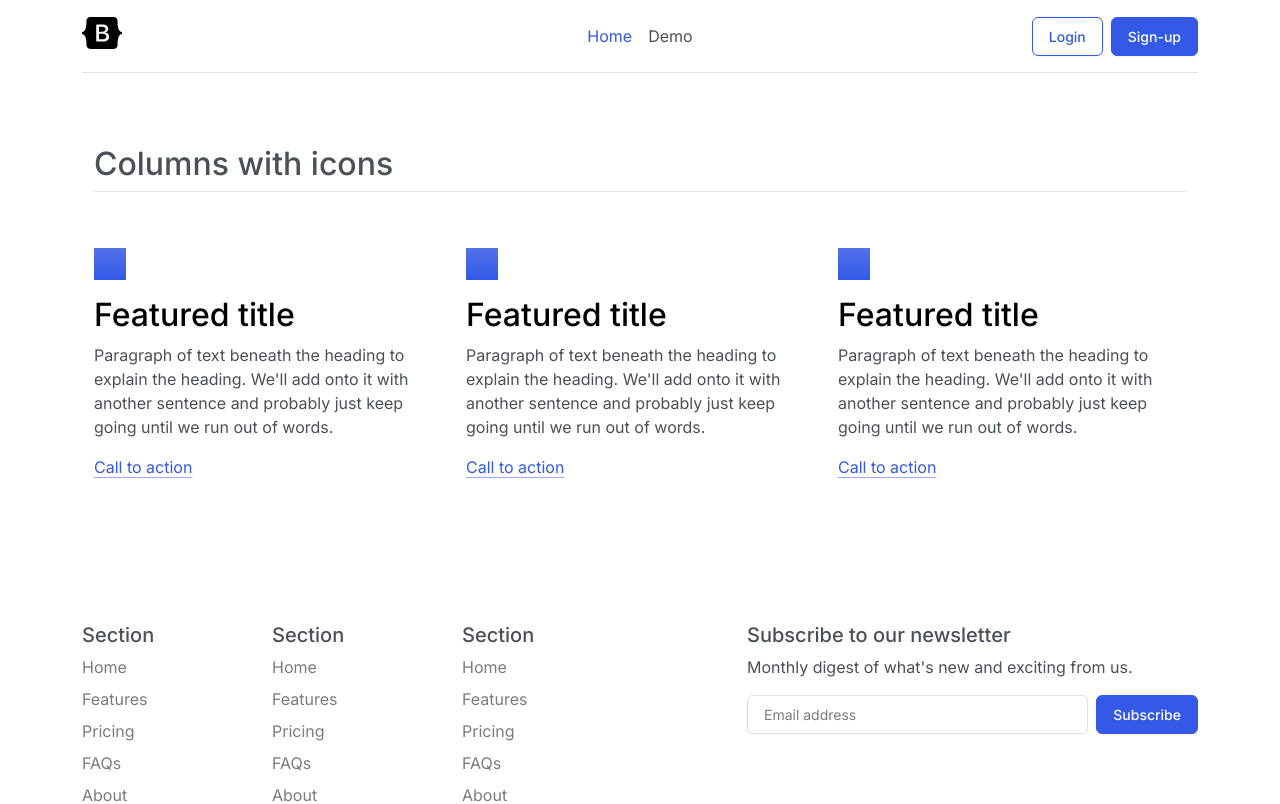
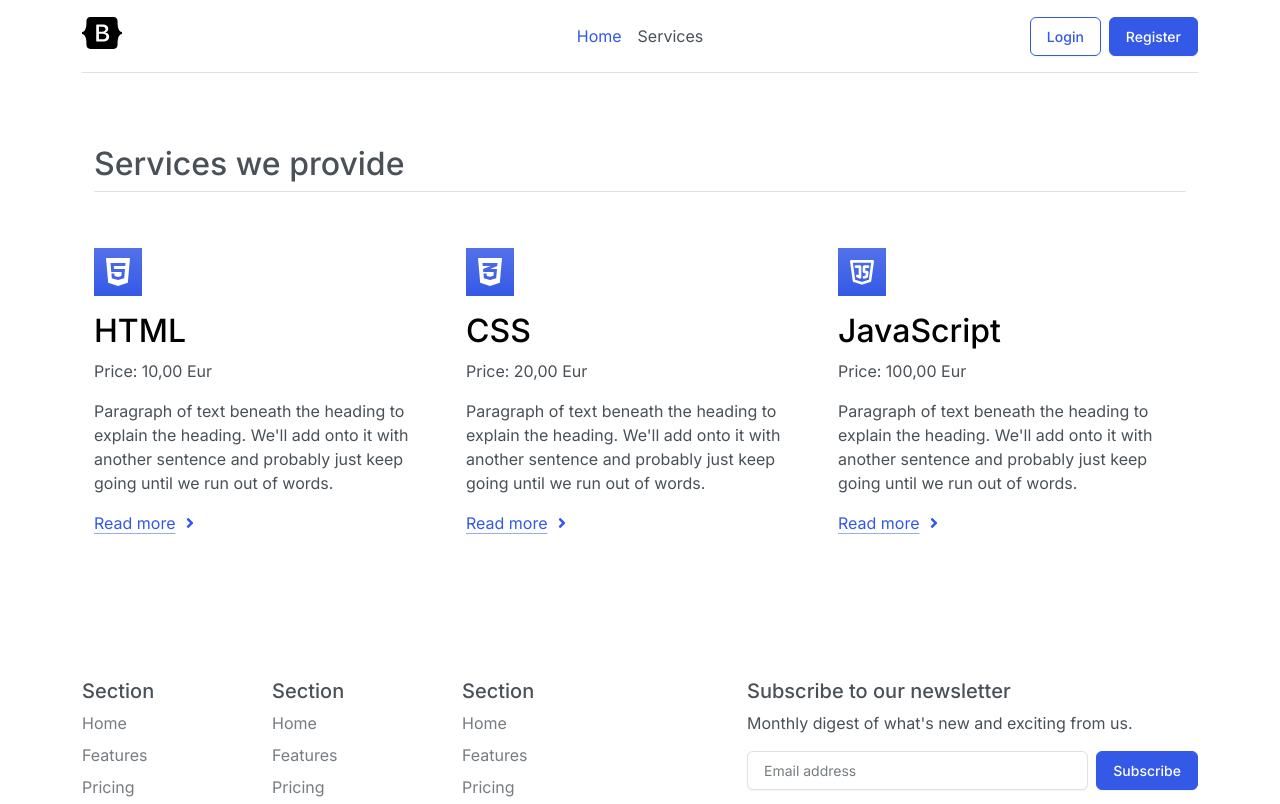
Before and after one commit to LaimaLP/seo-lounge-react, a React (Create React App) app: page / in a window 1280 px wide. Shown: the top 804 px of the page. Built offline with nearby package versions, Linux system fonts and the light colour scheme.

Commit message:
SectionPages

```diff
--- a/src/App.jsx
+++ b/src/App.jsx
@@ -1,8 +1,8 @@
 import { BrowserRouter, Routes, Route } from 'react-router-dom';
 
-import { DemoPage } from "./components/pages/Demo";
-import { HomePage } from "./components/pages/Home";
-
+import { ServicesPage } from './components/pages/ServicesPage';
+import { HomePage } from "./components/pages/HomePage";
+import { NoPage } from './components/pages/NoPage';
 
 
 
@@ -12,7 +12,11 @@ function App() {
       <BrowserRouter>
         <Routes>
           <Route index path="/" element={<HomePage />} />
-          <Route path="/demo" element={<DemoPage />} />
+          <Route index path="/services" element={<ServicesPage />} />
+          <Route index path="*" element={<NoPage />} />
+
+
+
           {/* <Route path='/register' element={<RegisterPage />} /> */}
           {/* <Route path='*' element={<NoPage />} /> */}
         </Routes>
--- /dev/null
+++ b/src/components/ServiceBlock.jsx
@@ -0,0 +1,21 @@
+
+import {FaAngleRight} from 'react-icons/fa'
+
+export function ServiceBlock({data}){
+const {icon, title, description, price, link} = data;
+
+    return(
+        <div className="feature col">
+          <div className="feature-icon d-inline-flex align-items-center justify-content-center text-bg-primary bg-gradient fs-2 mb-3 p-2">
+            {icon}
+          </div>
+          <h3 className="fs-2 text-body-emphasis">{title}</h3>
+          <p>Price: {price},00 Eur</p>
+          <p>{description}</p>
+          <a href={link} className="icon-link">
+            Read more <FaAngleRight />
+            <svg className="bi"></svg>
+          </a>
+        </div>
+    )
+}
--- a/src/components/Services.jsx
+++ /dev/null
@@ -1,42 +0,0 @@
-export function Services(){
-    return (
-    <div className="container px-4 py-5" id="featured-3">
-    <h2 className="pb-2 border-bottom">Columns with icons</h2>
-    <div className="row g-4 py-5 row-cols-1 row-cols-lg-3">
-      <div className="feature col">
-        <div className="feature-icon d-inline-flex align-items-center justify-content-center text-bg-primary bg-gradient fs-2 mb-3">
-          <svg className="bi" width="1em" height="1em"></svg>
-        </div>
-        <h3 className="fs-2 text-body-emphasis">Featured title</h3>
-        <p>Paragraph of text beneath the heading to explain the heading. We'll add onto it with another sentence and probably just keep going until we run out of words.</p>
-        <a href="/" className="icon-link">
-          Call to action
-          <svg className="bi"></svg>
-        </a>
-      </div>
-      <div className="feature col">
-        <div className="feature-icon d-inline-flex align-items-center justify-content-center text-bg-primary bg-gradient fs-2 mb-3">
-          <svg className="bi" width="1em" height="1em"></svg>
-        </div>
-        <h3 className="fs-2 text-body-emphasis">Featured title</h3>
-        <p>Paragraph of text beneath the heading to explain the heading. We'll add onto it with another sentence and probably just keep going until we run out of words.</p>
-        <a href="/" className="icon-link">
-          Call to action
-          <svg className="bi"></svg>
-        </a>
-      </div>
-      <div className="feature col">
-        <div className="feature-icon d-inline-flex align-items-center justify-content-center text-bg-primary bg-gradient fs-2 mb-3">
-          <svg className="bi" width="1em" height="1em"></svg>
-        </div>
-        <h3 className="fs-2 text-body-emphasis">Featured title</h3>
-        <p>Paragraph of text beneath the heading to explain the heading. We'll add onto it with another sentence and probably just keep going until we run out of words.</p>
-        <a href="/" className="icon-link">
-          Call to action
-          <svg className="bi"></svg>
-        </a>
-      </div>
-    </div>
-  </div>
-    )
-}
--- a/src/components/pages/Home.jsx
+++ /dev/null
@@ -1,16 +0,0 @@
-import { Header } from '../Header';
-import { Footer } from "../Footer";
-import { Services } from "../Services";
-
-
-export function HomePage() {
-    return (
-        <>
-            <Header />
-            <main>
-                <Services />
-            </main>
-            <Footer />
-        </>
-    );
-}
--- /dev/null
+++ b/src/components/pages/HomePage.jsx
@@ -0,0 +1,16 @@
+import { Header } from '../sections/Header';
+import { Footer } from "../sections/Footer";
+import { Services } from "../sections/Services";
+
+
+export function HomePage() {
+    return (
+        <>
+            <Header />
+            <main>
+                <Services limit={3} />
+            </main>
+            <Footer />
+        </>
+    );
+}
--- /dev/null
+++ b/src/components/pages/NoPage.jsx
@@ -0,0 +1,29 @@
+import { Header } from '../sections/Header';
+import { Footer } from "../sections/Footer";
+import ufo from "../../assets/ufoBeFono.png"
+
+
+
+export function NoPage() {
+    return (
+        <>
+            <Header />
+            <main>
+               <section className = "container" >
+                <div>
+                    <div>
+                        <h1> 404 </h1>
+                            <h2>  Page not found</h2>
+
+                    </div>
+                    <div>
+                        <img src={ufo} style="width: 200px" alt="UFO"/>
+
+                    </div>
+                </div>
+               </section>
+            </main>
+            <Footer />
+        </>
+    );
+}
--- /dev/null
+++ b/src/components/pages/ServicesPage.jsx
@@ -0,0 +1,16 @@
+import { Services } from "../sections/Services";
+import { Header } from "../sections/Header";
+import { Footer } from "../sections/Footer";
+
+
+export function ServicesPage() {
+    return (
+        <>
+            <Header />
+            <main>
+                <Services sortBy="price90" />
+            </main>
+            <Footer />
+        </>
+    )
+}
--- a/src/components/Footer.jsx
+++ b/src/components/sections/Footer.jsx
@@ -1,6 +1,6 @@
 import { FaTwitter, FaInstagram, FaFacebook } from 'react-icons/fa';
 import { TbDog } from 'react-icons/tb'
-import { DogIcon } from './DogIcon';
+import { DogIcon } from '../DogIcon';
 
 export function Footer() {
     return (
--- a/src/components/Header.jsx
+++ b/src/components/sections/Header.jsx
@@ -17,12 +17,12 @@ export function Header() {
 
                 <ul className="nav col-12 col-md-auto mb-2 justify-content-center mb-md-0">
                     <li><Link to="/" className="nav-link px-2 link-primary">Home</Link></li>
-                    <li><Link to="/demo" className="nav-link px-2">Demo</Link></li>
+                    <li><Link to="/demo" className="nav-link px-2">Services</Link></li>
                 </ul>
 
                 <div className="col-md-3 text-end">
                     <button type="button" className="btn btn-outline-primary me-2">Login</button>
-                    <button type="button" className="btn btn-primary">Sign-up</button>
+                    <button type="button" className="btn btn-primary">Register</button>
                 </div>
             </header>
         </div>
--- /dev/null
+++ b/src/components/sections/Services.jsx
@@ -0,0 +1,88 @@
+import { FaHtml5, FaCss3Alt, FaReact } from 'react-icons/fa';
+import { FaGitAlt } from 'react-icons/fa6';
+import { TbBrandJavascript } from 'react-icons/tb';
+import { CgSmartHomeRefrigerator } from 'react-icons/cg';
+import { ServiceBlock } from '../../components/ServiceBlock';
+
+export function Services({ limit, sortBy }) {
+    const servicesData = [
+        {
+            id: 1,
+            title: 'HTML',
+            description: `Paragraph of text beneath the heading to explain the heading. We'll add onto it with another sentence and probably just keep going until we run out of words.`,
+            link: '/services/HTML',
+            price: 10,
+            icon: <FaHtml5 />,
+        },
+        {
+            id: 2,
+            title: 'CSS',
+            description: `Paragraph of text beneath the heading to explain the heading. We'll add onto it with another sentence and probably just keep going until we run out of words.`,
+            link: '/services/CSS',
+            price: 20,
+            icon: <FaCss3Alt />,
+        },
+        {
+            id: 3,
+            title: 'JavaScript',
+            description: `Paragraph of text beneath the heading to explain the heading. We'll add onto it with another sentence and probably just keep going until we run out of words.`,
+            link: '/services/JavaScript',
+            price: 100,
+            icon: <TbBrandJavascript />,
+        },
+        {
+            id: 4,
+            title: 'Git',
+            description: `Paragraph of text beneath the heading to explain the heading. We'll add onto it with another sentence and probably just keep going until we run out of words.`,
+            link: '/services/Git',
+            price: 50,
+            icon: <FaGitAlt />,
+        },
+        {
+            id: 5,
+            title: 'React.js',
+            description: `Paragraph of text beneath the heading to explain the heading. We'll add onto it with another sentence and probably just keep going until we run out of words.`,
+            link: '/services/React-js',
+            price: 40,
+            icon: <FaReact />,
+        },
+        {
+            id: 6,
+            title: 'Šaldytuvas',
+            description: `Paragraph of text beneath the heading to explain the heading. We'll add onto it with another sentence and probably just keep going until we run out of words.`,
+            link: '/services/saldytuvas',
+            price: 0,
+            icon: <CgSmartHomeRefrigerator />,
+        },
+    ];
+
+    const trueLimit = servicesData.length > limit ? limit : servicesData.length;
+
+    const sortByTitleAZ = (a, b) => a.title < b.title ? -1 : a.title === b.title ? 0 : 1;
+    const sortByTitleZA = (a, b) => a.title < b.title ? 1 : a.title === b.title ? 0 : -1;
+    const sortByPriceAZ = (a, b) => a.price - b.price;
+    const sortByPriceZA = (a, b) => b.price - a.price;
+
+    const sortingAlgos = {
+        titleAZ: sortByTitleAZ,
+        titleZA: sortByTitleZA,
+        price09: sortByPriceAZ,
+        price90: sortByPriceZA,
+    }
+
+    return (
+        <div className="container px-4 py-5" id="featured-3">
+            <h2 className="pb-2 border-bottom">Services we provide</h2>
+            <div className="row g-4 py-5 row-cols-1 row-cols-lg-3">
+                {
+                    servicesData
+                        .sort(sortingAlgos[sortBy])
+                        .slice(0, trueLimit)
+                        .map(
+                            service => <ServiceBlock key={service.id} data={service} />
+                        )
+                }
+            </div>
+        </div>
+    );
+}
```
Also changed, not shown: src/assets/ufoBeFono.png (added).
